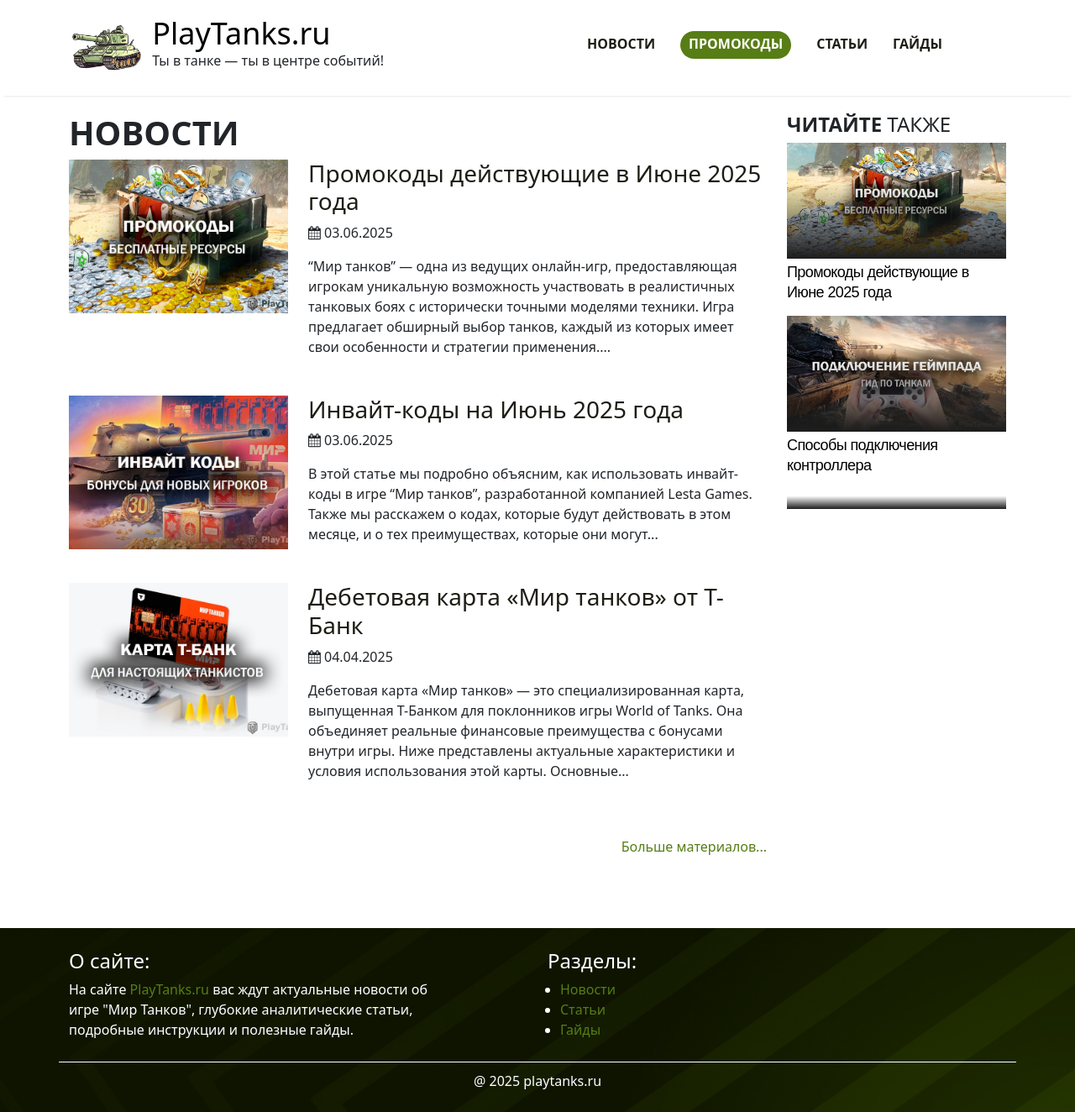
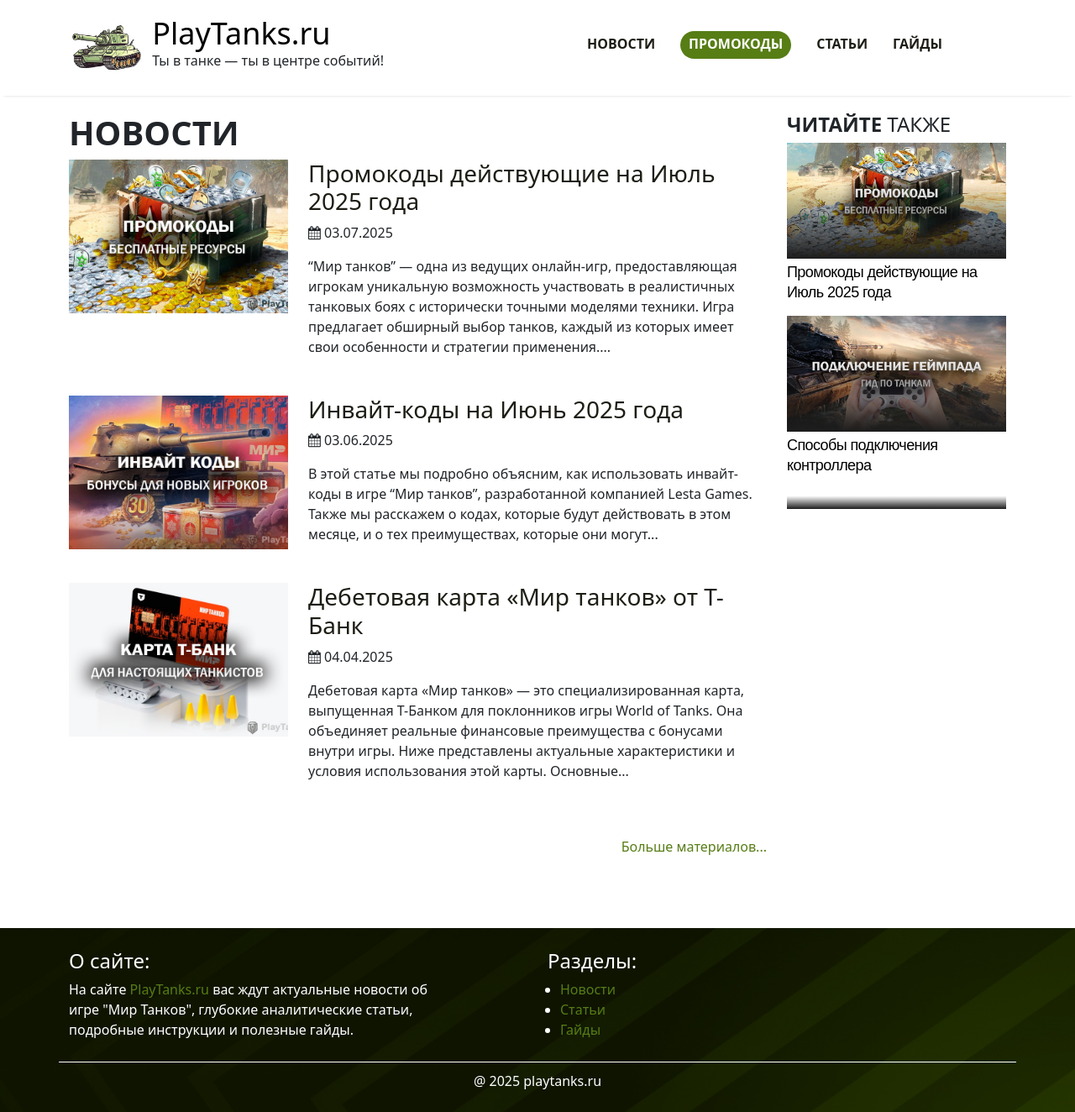
Before and after one commit to stblog/stblog.github.io, a Jekyll site: the page built from news.md, in a window 1280 px wide. Shown: the whole page at 84% size. Built offline with Jekyll 4.4.1, drawn with Linux system fonts in a browser that asks for light colours.

Commit message:
Update 2025-06-03-promokody-mir-tankov.markdown

```diff
--- a/_posts/2025-06-03-promokody-mir-tankov.markdown
+++ b/_posts/2025-06-03-promokody-mir-tankov.markdown
@@ -1,11 +1,11 @@
 ---
-title: Актуальные промокоды на Июнь 2025
-date: 2025-06-03 02:30:00 Z
+title: Актуальные промокоды на Июль 2025
+date: 2025-07-03 01:30:00 Z
 categories:
 - news
-header: Промокоды действующие в Июне 2025 года
+header: Промокоды действующие на Июль 2025 года
 image: "/uploads/promokody-mir-tankov.jpg"
-description: Ищете промокоды для "Мир танков" от Lesta Games на июнь 2025 года? Воспользуйтесь
+description: Ищете промокоды для "Мир танков" от Lesta Games на июль 2025 года? Воспользуйтесь
   бонус кодами для улучшения своих танковых подразделений! В статье вы найдете...
 ---
 
@@ -15,7 +15,7 @@
 
 ## Действующие бонус-коды
 
-Стоит подчеркнуть, что промокоды для "Мир танков" обновляются на регулярной основе и каждый месяц появляются новые. В следующем списке вы найдете актуальные бонус-коды, доступные для использования в июне 2025 года:
+Стоит подчеркнуть, что промокоды для "Мир танков" обновляются на регулярной основе и каждый месяц появляются новые. В следующем списке вы найдете актуальные бонус-коды, доступные для использования в июле 2025 года:
 * **WAYTOVICTORY** - 25 игрового золота, 1 универсальная брошюра.
 * **MT25DEFENDERSDAY** - 3 дня Премиум аккаунта, 2D-стиль «Праздник мужества», 3 декали «Народное единство» и 3 декали «Праздник мужества».
 * **ALFA11LVL** - 25 золота, 1 универсальная брошюра.
@@ -92,7 +92,7 @@
 
 После успешной активации промокода, вы получите доступ ко всем его преимуществам. Обратите внимание, что промокоды можно использовать только один раз, поэтому выбирайте наиболее подходящие для улучшения вашего игрового опыта.
 
-Не упустите шанс использовать доступные в июне 2025 года бонусы для усиления вашего арсенала в Мир танков и участия в эпичных сражениях. Удачи в бою!
+Не упустите шанс использовать доступные в июле 2025 года бонусы для усиления вашего арсенала в Мир танков и участия в эпичных сражениях. Удачи в бою!
 <br><br>
 <div id="disqus_thread"></div>
 <script>
```
